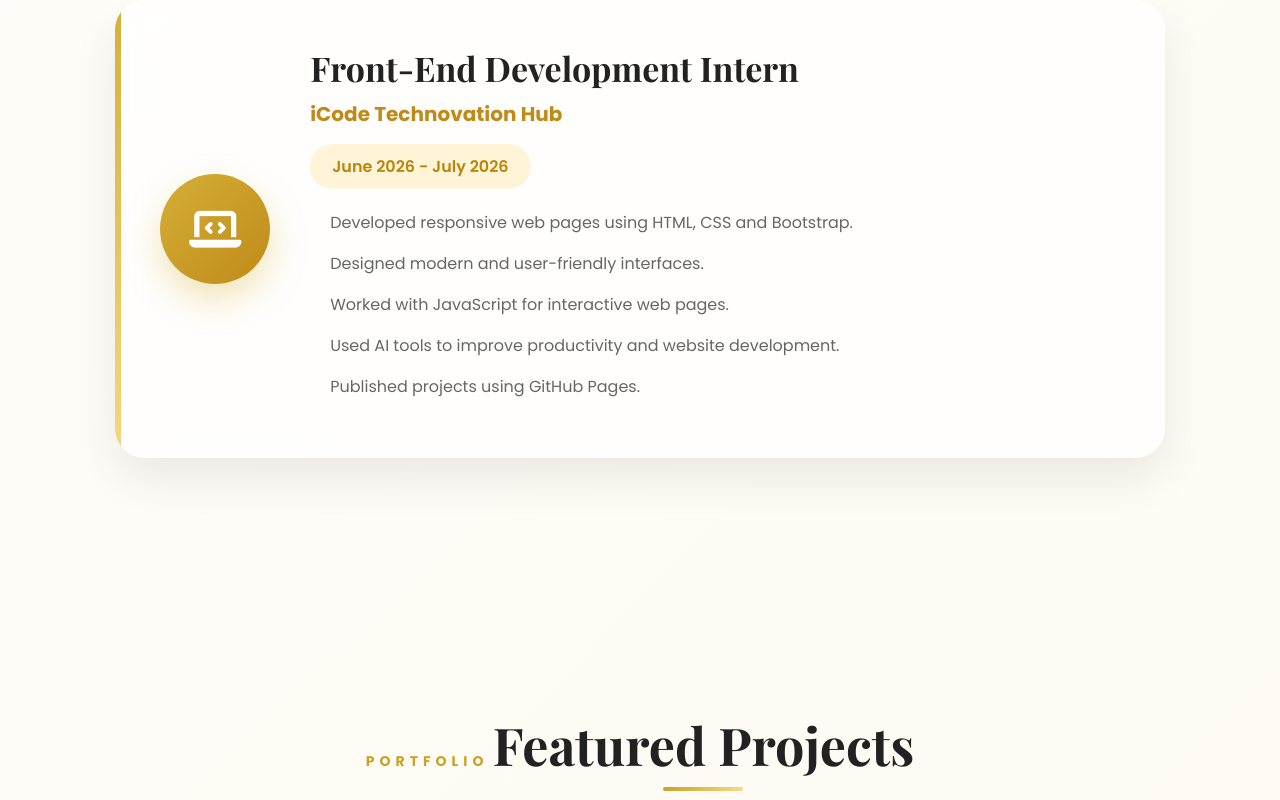
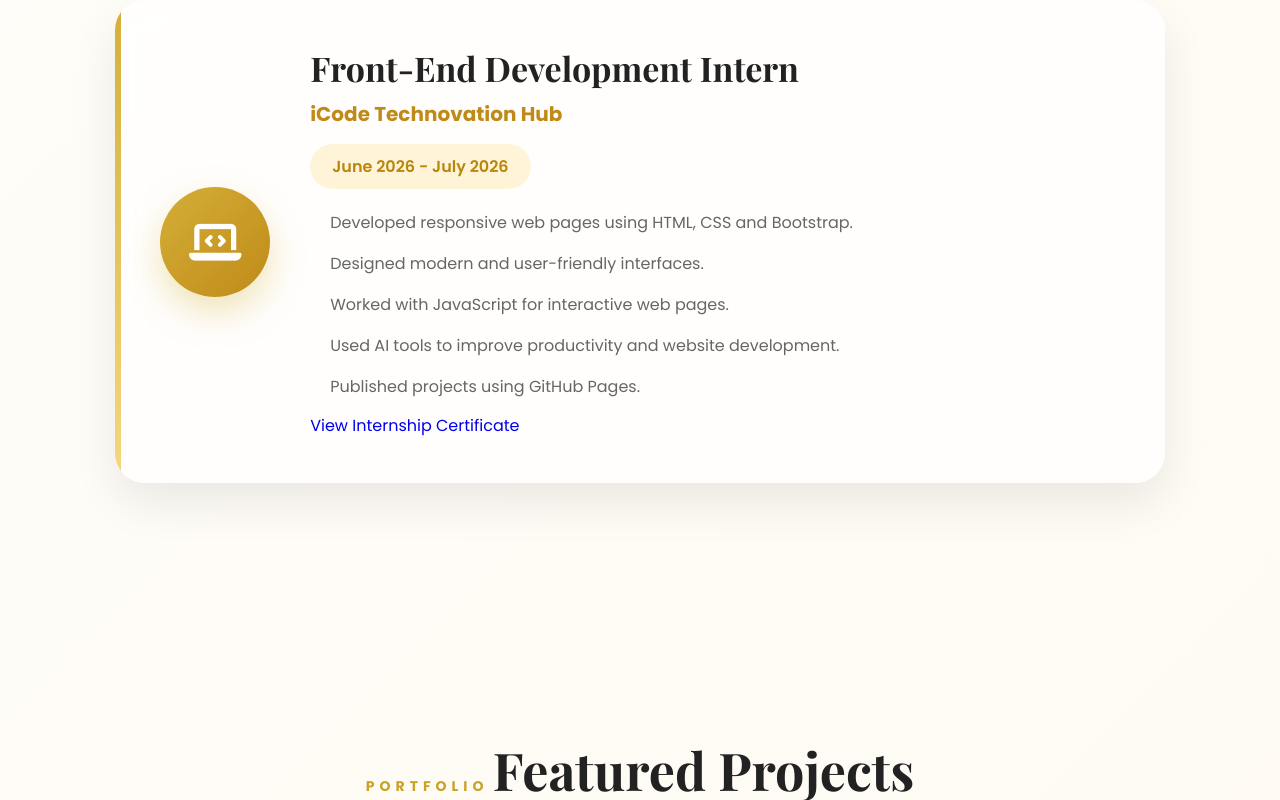
Before and after one commit to Sehisaniyamirsha/portfolio, a plain HTML site: page index.html in a window 1280 px wide. Shown: the part 3924-4724 px from the top of the page. Drawn offline with nearby package versions, Linux system fonts and the light colour scheme.

Commit message:
Update index.html

```diff
--- a/index.html
+++ b/index.html
@@ -439,6 +439,12 @@
                     <li>Published projects using GitHub Pages.</li>
 
                 </ul>
+                <a href="https://drive.google.com/file/d/1PQXtFYqClbMcXwiXIj-w5D3bUg8gZEOE/view?usp=sharing"
+   target="_blank">
+
+    View Internship Certificate
+
+</a>
 
             </div>
 
```
